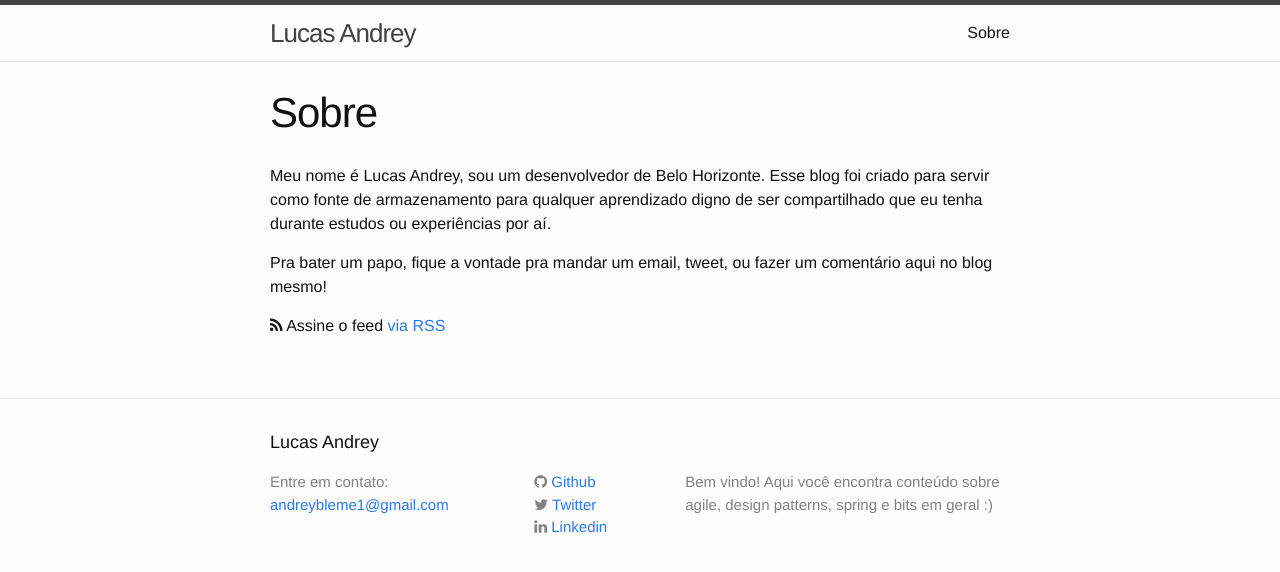
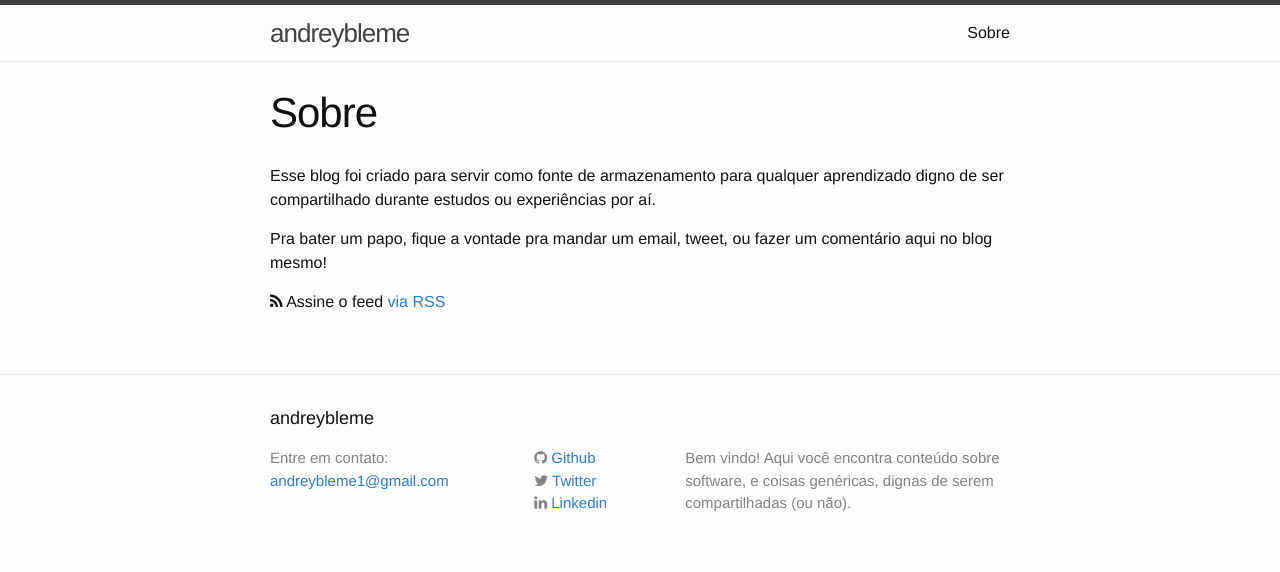
Before and after one commit to andreybleme/andreybleme.github.io, a Jekyll site: the page built from about.md, in a window 1280 px wide. Shown: the top 572 px of the page. Built offline with Jekyll 4.4.1, drawn with Linux system fonts in a browser that asks for light colours; nearby versions of some CDN libraries.

Commit message:
Changing blog name

```diff
--- a/_config.yml
+++ b/_config.yml
@@ -1,10 +1,10 @@
 # Site settings
-title: Lucas Andrey
+title: andreybleme
 email: andreybleme1@gmail.com
 description: > # this means to ignore newlines until "baseurl:"
- Bem vindo! Aqui você encontra conteúdo sobre agile, design patterns, spring e bits em geral :)
+ Bem vindo! Aqui você encontra conteúdo sobre software, e coisas genéricas, dignas de serem compartilhadas (ou não).
 baseurl: "" # the subpath of your site, e.g. /blog/
-meta-description: Bem vindo! Aqui você encontra conteúdo sobre agile, design patterns, spring e bits em geral :)
+meta-description: Bem vindo! Aqui você encontra conteúdo sobre software, e coisas genéricas, dignas de serem compartilhadas (ou não).
 url: "http://andreybleme.com" # the base hostname & protocol for your site
 twitter_username: andreybleme
 github_username:  andreybleme
--- a/about.md
+++ b/about.md
@@ -3,7 +3,7 @@ layout: page
 title: Sobre
 permalink: /about/
 ---
-Meu nome é Lucas Andrey, sou um desenvolvedor de Belo Horizonte. Esse blog foi criado para servir como fonte de armazenamento para qualquer aprendizado digno de ser compartilhado que eu tenha durante estudos ou experiências por aí.
+Esse blog foi criado para servir como fonte de armazenamento para qualquer aprendizado digno de ser compartilhado durante estudos ou experiências por aí.
 
 Pra bater um papo, fique a vontade pra mandar um email, tweet, ou fazer um comentário aqui no blog mesmo!
 
```
